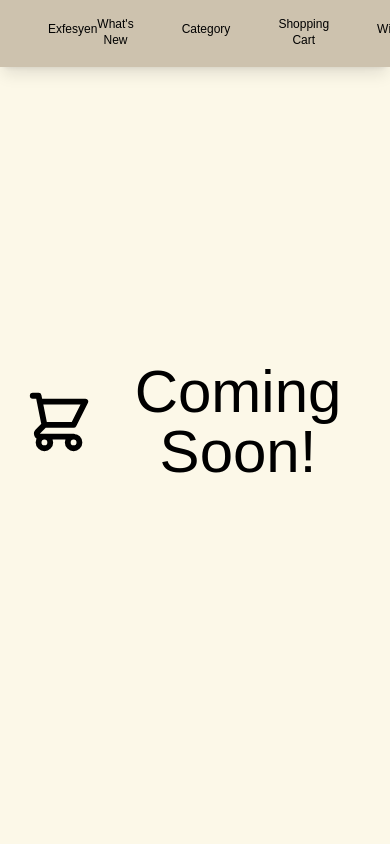
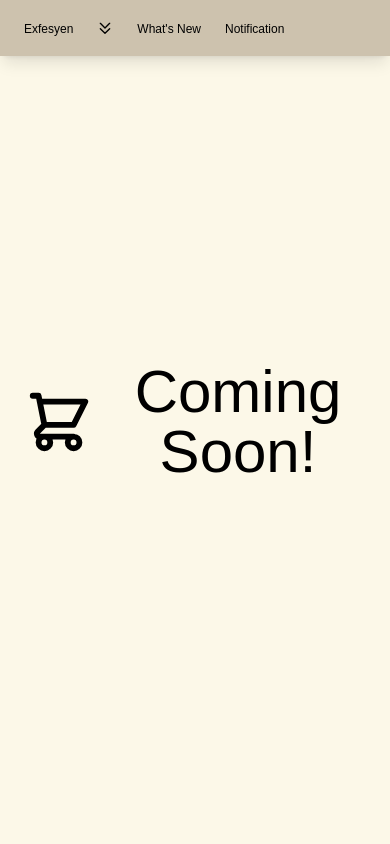
Before and after one commit to eugeniusms/exfesyen, a React (Create React App) app: page / in a window 390 px wide. Shown: the top 844 px of the page. Built offline with nearby package versions, Linux system fonts and the light colour scheme.

Commit message:
SEMI-RESPONSIVE Navbar - New Issue : Window Width

```diff
--- a/src/App.js
+++ b/src/App.js
@@ -7,12 +7,13 @@ import React from 'react';
 import Navbar from './components/Navbar/Navbar';
 import Footer from './components/Footer/Footer';
 import { ShoppingCartIcon } from '@heroicons/react/outline';
+import NavbarMobile from './components/Navbar/NavbarMobile';
 
 function App() {
   return (
     <div className="App">
       <div className="bg-creamy">
-      <Navbar />
+      <NavbarMobile />
         <div className="flex justify-center py-24 px-6 gap-4 min-h-screen items-center">
           {/* <Card>
             <div className="flex justify-center p-6 gap-4">
--- a/src/components/Navbar/Navbar.js
+++ b/src/components/Navbar/Navbar.js
@@ -1,22 +1,14 @@
 import React from "react";
 import Button from "../Button";
+import NavbarDesktop from "./NavbarDesktop";
+import NavbarMobile from "./NavbarMobile";
 
 const Navbar = () => {
+    const width = window.innerWidth;
+    const breakpoint = 768;
+
     return (
-        <div className="fixed w-full">
-            <div className="flex justify-between bg-latteDark shadow-lg py-4">
-                <div className="pl-12">
-                <Button preset="transparent">Exfesyen</Button>
-                </div>
-                <div className="flex justify-end gap-12 pr-12">
-                    <Button preset="transparent">What's New</Button>
-                    <Button preset="transparent">Category</Button>
-                    <Button preset="transparent">Shopping Cart</Button>
-                    <Button preset="transparent">Wishlist</Button>
-                    <Button preset="transparent">Notification</Button>
-                </div>
-            </div>
-        </div>
+        width < breakpoint ? <NavbarMobile/> : <NavbarDesktop/>
     )
 }
 
--- /dev/null
+++ b/src/components/Navbar/NavbarDesktop.js
@@ -0,0 +1,23 @@
+import React from "react";
+import Button from "../Button";
+
+const NavbarDesktop = () => {
+    return (
+        <div className="fixed w-full">
+            <div className="flex justify-between bg-latteDark shadow-lg py-4">
+                <div className="pl-12">
+                <Button preset="transparent">Exfesyen</Button>
+                </div>
+                <div className="flex justify-end gap-12 pr-12">
+                    <Button preset="transparent">What's New</Button>
+                    <Button preset="transparent">Category</Button>
+                    <Button preset="transparent">Shopping Cart</Button>
+                    <Button preset="transparent">Wishlist</Button>
+                    <Button preset="transparent">Notification</Button>
+                </div>
+            </div>
+        </div>
+    )
+}
+
+export default NavbarDesktop;
--- /dev/null
+++ b/src/components/Navbar/NavbarMobile.js
@@ -0,0 +1,61 @@
+import React, { useState } from "react";
+import Button from "../Button";
+import { ChevronDoubleDownIcon, ChevronDoubleUpIcon } from "@heroicons/react/outline";
+
+const NavbarMobile = () => {
+    const [ mode, setMode ] = useState("hidden");
+
+    const showHandler = () => {
+        setMode("show");
+    }
+
+    const hiddenHandler = () => {
+        setMode("hidden")
+    }
+
+    return (
+        <div>
+        { mode == "show" &&
+            (
+            <div className="fixed w-full">
+                <div className="flex flex-col bg-latteDark shadow-lg py-4">
+                    <div className="flex flex-col gap-4">
+                        <div className="flex justify-between px-20">
+                            <Button preset="transparent">Exfesyen</Button>
+                            <button className="" onClick={hiddenHandler}>
+                                <ChevronDoubleUpIcon className="w-4"/>
+                            </button>
+                        </div>
+                        <Button preset="transparent">What's New</Button>
+                        <Button preset="transparent">Category</Button>
+                        <Button preset="transparent">Shopping Cart</Button>
+                        <Button preset="transparent">Wishlist</Button>
+                        <Button preset="transparent">Notification</Button>
+                    </div>
+                </div>
+            </div>
+            )
+        }
+        { mode == "hidden" &&
+            (
+            <div className="fixed w-full">
+                <div className="flex bg-latteDark shadow-lg py-4">
+                    <div className="flex flex-col gap-4">
+                        <div className="flex justify-between px-6 gap-6">
+                            <Button preset="transparent">Exfesyen</Button>
+                            <button onClick={showHandler}>
+                                <ChevronDoubleDownIcon className="w-4"/>
+                            </button>
+                            <Button preset="transparent">What's New</Button>
+                            <Button preset="transparent">Notification</Button>
+                        </div>
+                    </div>
+                </div>
+            </div>
+            )
+        }
+        </div>
+    )
+}
+
+export default NavbarMobile;
```
